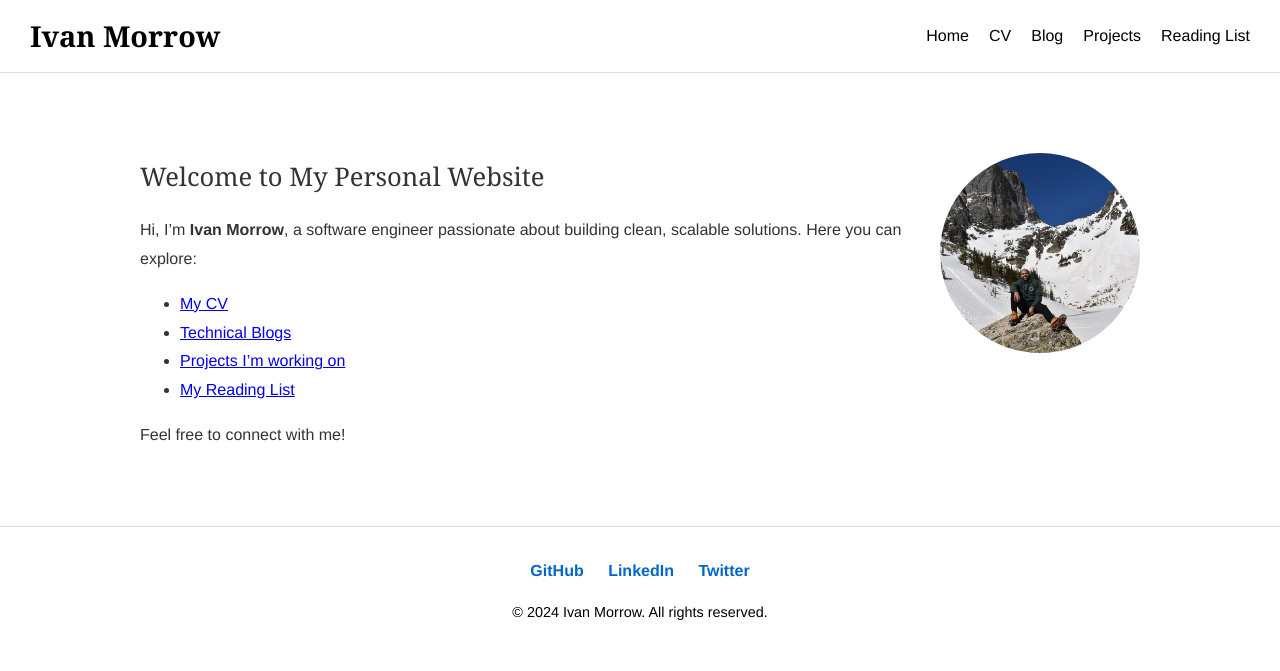
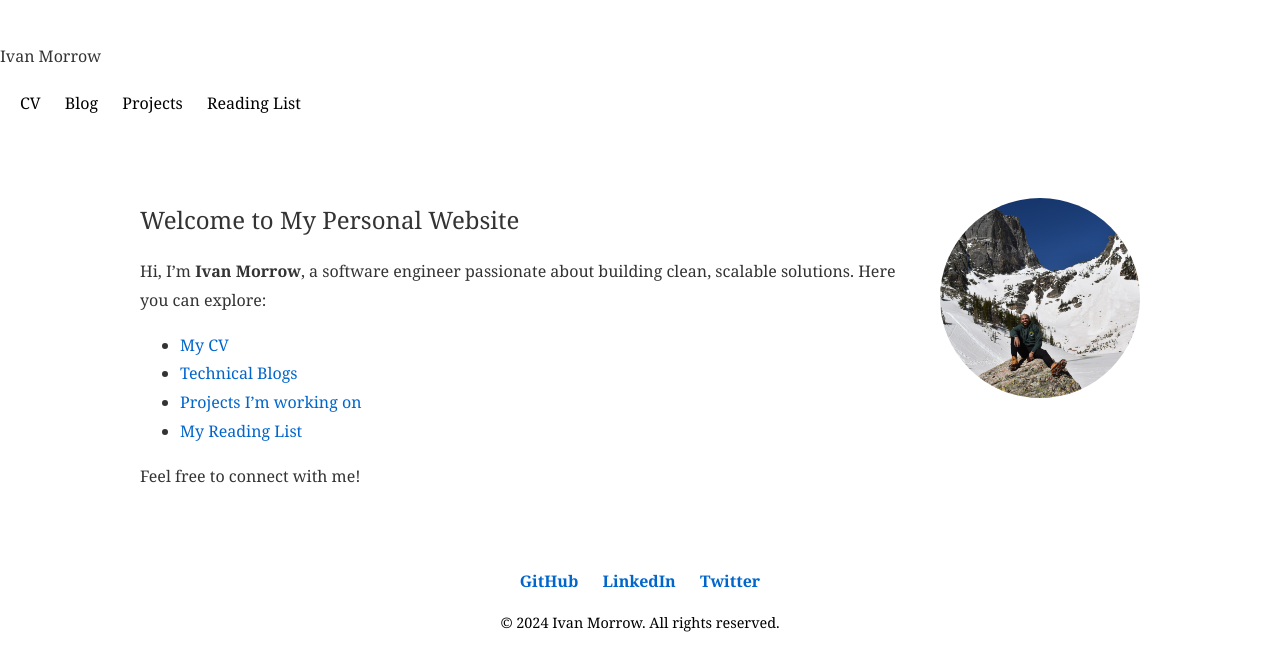
Before and after one commit to ixmorrow/ixmorrow.github.io, a Jekyll site: the page built from index.md, in a window 1280 px wide. Shown: the top 671 px of the page. Built offline with Jekyll 4.4.1, drawn with Linux system fonts in a browser that asks for light colours.

Commit message:
text formatting

```diff
--- a/_layouts/default.html
+++ b/_layouts/default.html
@@ -10,9 +10,10 @@
 
 <body>
     <header>
-        <h1>{{ site.title }}</h1>
+        <h1>
+            <a href="{{ '/' | relative_url }}">{{ site.title }}</a>
+        </h1>
         <nav>
-            <a href="{{ '/' | relative_url }}">Home</a>
             <a href="{{ '/cv/' | relative_url }}">CV</a>
             <a href="{{ '/blog/' | relative_url }}">Blog</a>
             <a href="{{ '/projects/' | relative_url }}">Projects</a>
--- a/assets/css/style.css
+++ b/assets/css/style.css
@@ -1,44 +1,51 @@
 /* General Styling */
+/* Set global font to Georgia with fallback fonts */
 body {
-    font-family: "Helvetica Neue", Arial, sans-serif;
+    font-family: Georgia, 'Times New Roman', Times, serif;
     line-height: 1.8;
     margin: 0;
     padding: 0;
-    background: #fff;
     color: #333;
 }
 
-/* Header Styling */
-header {
-    background: #fff;
-    color: #000;
-    display: flex;
-    justify-content: space-between;
-    /* Title left, links right */
-    align-items: center;
-    padding: 10px 30px;
-    border-bottom: 1px solid #ddd;
-}
-
-header h1 {
-    font-family: Georgia, serif;
-    font-size: 1.8rem;
-    margin: 0;
-}
-
-header nav {
-    display: flex;
-    gap: 20px;
+/* Header styling */
+header h1 a {
+    font-family: Georgia, 'Times New Roman', Times, serif;
+    color: inherit;
+    text-decoration: none;
 }
 
 header nav a {
+    font-family: Georgia, 'Times New Roman', Times, serif;
     color: #000;
     text-decoration: none;
-    font-size: 1rem;
+    margin-left: 20px;
 }
 
 header nav a:hover {
     text-decoration: underline;
+}
+
+h1,
+h2,
+h3,
+h4,
+h5,
+h6 {
+    font-family: Georgia, 'Times New Roman', Times, serif;
+    font-weight: normal;
+    margin-bottom: 10px;
+}
+
+/* Footer styling */
+footer {
+    font-family: Georgia, 'Times New Roman', Times, serif;
+    color: #000;
+    text-align: center;
+}
+
+footer p {
+    font-size: 0.9rem;
 }
 
 /* Main Content */
@@ -70,28 +77,6 @@ main {
     margin: 20px auto;
 }
 
-/* Heading Styling */
-h2,
-h3 {
-    font-family: Georgia, serif;
-    font-size: 1.6rem;
-    font-weight: normal;
-    margin-bottom: 10px;
-}
-
-/* Footer Styling */
-footer {
-    background: #fff;
-    color: #000;
-    text-align: center;
-    padding: 20px 0;
-    border-top: 1px solid #ddd;
-}
-
-footer p {
-    font-size: 0.9rem;
-}
-
 .social-links {
     list-style: none;
     padding: 0;
@@ -112,3 +97,19 @@ footer p {
 .social-links a:hover {
     text-decoration: underline;
 }
+
+p,
+a,
+li {
+    font-family: Georgia, 'Times New Roman', Times, serif;
+    font-size: 1rem;
+}
+
+a {
+    color: #0066cc;
+    text-decoration: none;
+}
+
+a:hover {
+    text-decoration: underline;
+}
```
